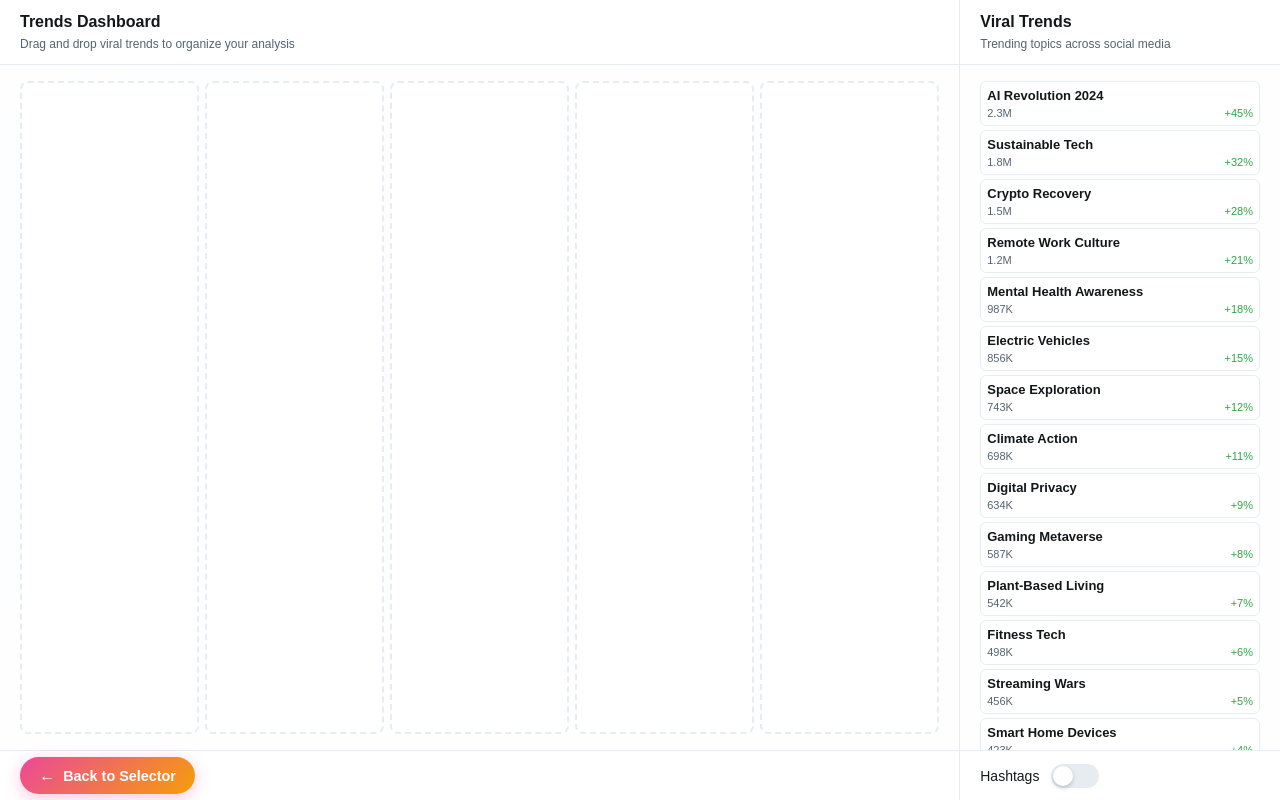
After one commit to AlexAndrianov/ICT728_sentiment_and_trend_analysis, a Django app: page /trends/ in a window 1280 px wide. The commit adds this page. Run offline with Django 5.2, Linux system fonts and the light colour scheme.

Commit message:
Add new Trends Dashboard with drag-and-drop functionality
- Create new Trends page with 5-column grid layout
- Add To Trends button on landing page with proper positioning
- Implement toggle between Viral Trends and Viral Hashtags modes
- Add drag-and-drop functionality for organizing trends
- Create responsive layout with proper panel heights
- Add Back to Selector navigation button
- Optimize card spacing and column gaps for compact display

```diff
--- /dev/null
+++ b/predictor_app/templates/predictor_app/trends.html
@@ -0,0 +1,491 @@
+<!DOCTYPE html>
+<html>
+<head>
+    <title>Trends Dashboard</title>
+    <style>
+        :root {
+            --bg: #f5f8fa;
+            --panel: #ffffff;
+            --border: #e6ecf0;
+            --text: #14171a;
+            --muted: #536471;
+            --accent: #1da1f2;
+            --good: #28a745;
+            --bad: #dc3545;
+            --mid: #007bff;
+            --low: #6c757d;
+        }
+
+        body {
+            font-family: Arial, sans-serif;
+            background: linear-gradient(135deg, rgba(66, 153, 225, 0.15) 0%, rgba(159, 122, 234, 0.15) 100%);
+            margin: 0;
+            display: flex;
+            height: 100vh;
+            color: var(--text);
+            position: relative;
+            overflow-x: hidden;
+            animation: fadeIn 1s ease-in-out;
+        }
+
+        .background-pattern {
+            position: fixed;
+            top: 0;
+            left: 0;
+            width: 100%;
+            height: 100%;
+            background-image:
+                radial-gradient(circle at 20% 50%, rgba(66, 153, 225, 0.15) 0%, transparent 50%),
+                radial-gradient(circle at 80% 80%, rgba(159, 122, 234, 0.15) 0%, transparent 50%),
+                radial-gradient(circle at 40% 20%, rgba(236, 72, 153, 0.15) 0%, transparent 50%);
+            z-index: -1;
+        }
+
+        @keyframes fadeIn {
+            from {
+                opacity: 0;
+            }
+            to {
+                opacity: 1;
+            }
+        }
+
+        .trends-dashboard {
+            width: 75%;
+            background: rgba(255, 255, 255, 0.95);
+            border-right: 1px solid var(--border);
+            display: flex;
+            flex-direction: column;
+            min-width: 600px;
+            backdrop-filter: blur(10px);
+        }
+
+        .trends-footer {
+            padding: 13px 20px;
+            border-top: 1px solid var(--border);
+            background: rgba(255, 255, 255, 0.98);
+            display: flex;
+            justify-content: flex-start;
+            align-items: center;
+            backdrop-filter: blur(10px);
+            box-sizing: border-box;
+            height: 50px;
+        }
+
+        .viral-trends {
+            width: 25%;
+            background: rgba(255, 255, 255, 0.95);
+            display: flex;
+            flex-direction: column;
+            min-width: 280px;
+            backdrop-filter: blur(10px);
+        }
+
+        .viral-trends-footer {
+            padding: 13px 20px;
+            border-top: 1px solid var(--border);
+            background: rgba(255, 255, 255, 0.98);
+            display: flex;
+            align-items: center;
+            gap: 12px;
+            backdrop-filter: blur(10px);
+            margin-top: auto;
+            box-sizing: border-box;
+            height: 50px;
+        }
+
+        .panel-header {
+            padding: 13px 20px;
+            border-bottom: 1px solid var(--border);
+            background: rgba(255, 255, 255, 0.98);
+            position: sticky;
+            top: 0;
+            z-index: 2;
+            backdrop-filter: blur(10px);
+        }
+
+        .panel-header h1,
+        .panel-header h2 {
+            margin: 0;
+            font-size: 16px;
+            color: var(--text);
+        }
+
+        .panel-header .sub {
+            margin-top: 6px;
+            font-size: 12px;
+            color: var(--muted);
+        }
+
+        .panel-body {
+            flex: 1;
+            overflow-y: auto;
+            padding: 16px 20px;
+        }
+
+        .trends-grid {
+            display: grid;
+            grid-template-columns: repeat(5, 1fr);
+            gap: 6px;
+            height: calc(100vh - 66px);
+            padding: 16px 20px;
+        }
+
+        .trend-column {
+            background: rgba(255, 255, 255, 0.8);
+            border: 2px dashed var(--border);
+            border-radius: 8px;
+            padding: 4px;
+            min-height: 200px;
+            transition: all 0.3s ease;
+        }
+
+        .trend-column.drag-over {
+            background: rgba(66, 153, 225, 0.1);
+            border-color: var(--accent);
+            border-style: solid;
+        }
+
+        .trend-card {
+            background: var(--panel);
+            border: 1px solid var(--border);
+            border-radius: 6px;
+            padding: 6px;
+            margin-bottom: 4px;
+            cursor: move;
+            transition: all 0.3s ease;
+            font-size: 12px;
+        }
+
+        .trend-card:hover {
+            transform: translateY(-2px);
+            box-shadow: 0 4px 12px rgba(0, 0, 0, 0.1);
+        }
+
+        .trend-card.dragging {
+            opacity: 0.5;
+            transform: rotate(5deg);
+        }
+
+        .viral-trend-item {
+            background: var(--panel);
+            border: 1px solid var(--border);
+            border-radius: 6px;
+            padding: 6px;
+            margin-bottom: 4px;
+            cursor: move;
+            transition: all 0.3s ease;
+            font-size: 12px;
+        }
+
+        .viral-trend-item:hover {
+            transform: translateY(-2px);
+            box-shadow: 0 4px 12px rgba(0, 0, 0, 0.1);
+        }
+
+        .viral-trend-item.dragging {
+            opacity: 0.5;
+            transform: rotate(5deg);
+        }
+
+        .trend-title {
+            font-weight: 600;
+            color: var(--text);
+            margin-bottom: 4px;
+            font-size: 13px;
+        }
+
+        .trend-stats {
+            display: flex;
+            justify-content: space-between;
+            color: var(--muted);
+            font-size: 11px;
+        }
+
+        .trend-engagement {
+            color: var(--good);
+            font-weight: 500;
+        }
+
+        .toggle-label {
+            font-size: 14px;
+            color: var(--text);
+            font-weight: 500;
+        }
+
+        .toggle-switch {
+            position: relative;
+            width: 48px;
+            height: 24px;
+            background: var(--border);
+            border-radius: 12px;
+            cursor: pointer;
+            transition: background 0.3s ease;
+        }
+
+        .toggle-switch.active {
+            background: var(--accent);
+        }
+
+        .toggle-slider {
+            position: absolute;
+            top: 2px;
+            left: 2px;
+            width: 20px;
+            height: 20px;
+            background: white;
+            border-radius: 50%;
+            transition: transform 0.3s ease;
+            box-shadow: 0 2px 4px rgba(0, 0, 0, 0.2);
+        }
+
+        .toggle-switch.active .toggle-slider {
+            transform: translateX(24px);
+        }
+
+        .back-button {
+            background: linear-gradient(135deg, #ec4899, #f59e0b);
+            color: white;
+            border: none;
+            padding: 0.6rem 1.2rem;
+            border-radius: 50px;
+            font-size: 0.9rem;
+            font-weight: 600;
+            cursor: pointer;
+            transition: all 0.3s ease;
+            box-shadow: 0 4px 16px rgba(236, 72, 153, 0.3);
+            display: flex;
+            align-items: center;
+            gap: 0.5rem;
+            text-decoration: none;
+        }
+
+        .back-button:hover {
+            transform: translateY(-2px);
+            box-shadow: 0 6px 20px rgba(236, 72, 153, 0.4);
+        }
+
+        .arrow-back {
+            font-size: 1rem;
+        }
+
+    </style>
+</head>
+<body>
+    <div class="background-pattern"></div>
+
+    <div class="trends-dashboard">
+        <div class="panel-header">
+            <h1>Trends Dashboard</h1>
+            <div class="sub">Drag and drop viral trends to organize your analysis</div>
+        </div>
+        <div class="trends-grid">
+            <div class="trend-column" data-column="1"></div>
+            <div class="trend-column" data-column="2"></div>
+            <div class="trend-column" data-column="3"></div>
+            <div class="trend-column" data-column="4"></div>
+            <div class="trend-column" data-column="5"></div>
+        </div>
+        <div class="trends-footer">
+            <button class="back-button" onclick="navigateBack()">
+                <span class="arrow-back">←</span>
+                Back to Selector
+            </button>
+        </div>
+    </div>
+
+    <div class="viral-trends">
+        <div class="panel-header">
+            <h2 id="viral-header">Viral Trends</h2>
+            <div class="sub">Trending topics across social media</div>
+        </div>
+        <div class="panel-body" id="viral-trends-list">
+            <!-- Trends will be generated by JavaScript -->
+        </div>
+        <div class="viral-trends-footer">
+            <span class="toggle-label">Hashtags</span>
+            <div class="toggle-switch" id="hashtag-toggle" onclick="toggleHashtags()">
+                <div class="toggle-slider"></div>
+            </div>
+        </div>
+    </div>
+
+    <script>
+        const viralTrends = [
+            { title: "AI Revolution 2024", engagement: "2.3M", growth: "+45%" },
+            { title: "Sustainable Tech", engagement: "1.8M", growth: "+32%" },
+            { title: "Crypto Recovery", engagement: "1.5M", growth: "+28%" },
+            { title: "Remote Work Culture", engagement: "1.2M", growth: "+21%" },
+            { title: "Mental Health Awareness", engagement: "987K", growth: "+18%" },
+            { title: "Electric Vehicles", engagement: "856K", growth: "+15%" },
+            { title: "Space Exploration", engagement: "743K", growth: "+12%" },
+            { title: "Climate Action", engagement: "698K", growth: "+11%" },
+            { title: "Digital Privacy", engagement: "634K", growth: "+9%" },
+            { title: "Gaming Metaverse", engagement: "587K", growth: "+8%" },
+            { title: "Plant-Based Living", engagement: "542K", growth: "+7%" },
+            { title: "Fitness Tech", engagement: "498K", growth: "+6%" },
+            { title: "Streaming Wars", engagement: "456K", growth: "+5%" },
+            { title: "Smart Home Devices", engagement: "423K", growth: "+4%" },
+            { title: "Online Education", engagement: "398K", growth: "+3%" }
+        ];
+
+        const viralHashtags = [
+            { title: "#AI2024", engagement: "3.1M", growth: "+52%" },
+            { title: "#SustainableTech", engagement: "2.4M", growth: "+38%" },
+            { title: "#Crypto", engagement: "2.1M", growth: "+31%" },
+            { title: "#RemoteWork", engagement: "1.8M", growth: "+25%" },
+            { title: "#MentalHealth", engagement: "1.5M", growth: "+22%" },
+            { title: "#EVs", engagement: "1.3M", growth: "+19%" },
+            { title: "#SpaceTech", engagement: "1.1M", growth: "+16%" },
+            { title: "#ClimateAction", engagement: "987K", growth: "+14%" },
+            { title: "#Privacy", engagement: "876K", growth: "+12%" },
+            { title: "#Metaverse", engagement: "765K", growth: "+10%" },
+            { title: "#PlantBased", engagement: "698K", growth: "+9%" },
+            { title: "#FitnessTech", engagement: "634K", growth: "+8%" },
+            { title: "#Streaming", engagement: "587K", growth: "+7%" },
+            { title: "#SmartHome", engagement: "543K", growth: "+6%" },
+            { title: "#EdTech", engagement: "498K", growth: "+5%" }
+        ];
+
+        let isHashtagMode = false;
+
+        function toggleHashtags() {
+            const toggle = document.getElementById('hashtag-toggle');
+            const header = document.getElementById('viral-header');
+            const subHeader = header.nextElementSibling;
+
+            isHashtagMode = !isHashtagMode;
+
+            if (isHashtagMode) {
+                toggle.classList.add('active');
+                header.textContent = 'Viral Hashtags';
+                subHeader.textContent = 'Trending hashtags across social media';
+            } else {
+                toggle.classList.remove('active');
+                header.textContent = 'Viral Trends';
+                subHeader.textContent = 'Trending topics across social media';
+            }
+
+            // Clear all columns
+            document.querySelectorAll('.trend-column').forEach(column => {
+                column.innerHTML = '';
+            });
+
+            // Reload the list
+            initializeTrends();
+        }
+
+        function initializeTrends() {
+            const trendsList = document.getElementById('viral-trends-list');
+            trendsList.innerHTML = '';
+
+            const currentData = isHashtagMode ? viralHashtags : viralTrends;
+
+            currentData.forEach((item, index) => {
+                const itemCard = document.createElement('div');
+                itemCard.className = isHashtagMode ? 'viral-trend-item' : 'viral-trend-item';
+                itemCard.draggable = true;
+                itemCard.dataset.itemId = index + 1;
+                itemCard.innerHTML = `
+                    <div class="trend-title">${item.title}</div>
+                    <div class="trend-stats">
+                        <span>${item.engagement}</span>
+                        <span class="trend-engagement">${item.growth}</span>
+                    </div>
+                `;
+
+                // Add drag event listeners
+                itemCard.addEventListener('dragstart', handleDragStart);
+                itemCard.addEventListener('dragend', handleDragEnd);
+
+                trendsList.appendChild(itemCard);
+            });
+        }
+
+        let draggedElement = null;
+
+        function handleDragStart(e) {
+            draggedElement = e.target;
+            e.target.classList.add('dragging');
+            e.dataTransfer.effectAllowed = 'move';
+            e.dataTransfer.setData('text/html', e.target.innerHTML);
+        }
+
+        function handleDragEnd(e) {
+            e.target.classList.remove('dragging');
+
+            // Remove drag-over class from all columns
+            document.querySelectorAll('.trend-column').forEach(column => {
+                column.classList.remove('drag-over');
+            });
+        }
+
+        // Setup drop zones for trend columns
+        document.querySelectorAll('.trend-column').forEach(column => {
+            column.addEventListener('dragover', handleDragOver);
+            column.addEventListener('drop', handleDrop);
+            column.addEventListener('dragenter', handleDragEnter);
+            column.addEventListener('dragleave', handleDragLeave);
+        });
+
+        function handleDragOver(e) {
+            if (e.preventDefault) {
+                e.preventDefault();
+            }
+            e.dataTransfer.dropEffect = 'move';
+            return false;
+        }
+
+        function handleDragEnter(e) {
+            e.target.closest('.trend-column').classList.add('drag-over');
+        }
+
+        function handleDragLeave(e) {
+            if (e.target.classList.contains('trend-column')) {
+                e.target.classList.remove('drag-over');
+            }
+        }
+
+        function handleDrop(e) {
+            if (e.stopPropagation) {
+                e.stopPropagation();
+            }
+            e.preventDefault();
+
+            const column = e.target.closest('.trend-column');
+            column.classList.remove('drag-over');
+
+            if (draggedElement && column) {
+                // Create new trend card in the column
+                const newCard = document.createElement('div');
+                newCard.className = 'trend-card';
+                newCard.draggable = true;
+                newCard.innerHTML = draggedElement.innerHTML;
+
+                // Add drag event listeners to the new card
+                newCard.addEventListener('dragstart', handleDragStart);
+                newCard.addEventListener('dragend', handleDragEnd);
+
+                column.appendChild(newCard);
+
+                // Remove original from viral trends list
+                draggedElement.remove();
+            }
+
+            return false;
+        }
+
+        function navigateBack() {
+            document.body.style.transition = "opacity 0.8s ease-in-out";
+            document.body.style.opacity = "0";
+
+            setTimeout(() => {
+                window.location.href = "{% url 'landing' %}";
+            }, 800);
+        }
+
+        // Initialize trends when page loads
+        document.addEventListener('DOMContentLoaded', initializeTrends);
+    </script>
+</body>
+</html>
--- a/predictor_app/urls.py
+++ b/predictor_app/urls.py
@@ -6,6 +6,7 @@ urlpatterns = [
     path("", views.login, name="login"),
     path("selector/", views.landing, name="landing"),
     path("dashboard/", views.index, name="index"),
+    path("trends/", views.trends, name="trends"),
     path("tweets/", views.tweet_list, name="tweet_list"),
     path("save-to-dashboard/", views.save_to_dashboard, name="save_to_dashboard"),
     path("remove-from-dashboard/", views.remove_from_dashboard, name="remove_from_dashboard"),
--- a/predictor_app/views.py
+++ b/predictor_app/views.py
@@ -43,6 +43,10 @@ def login(request):
 def landing(request):
     """Landing page for social media analytics platform"""
     return render(request, 'predictor_app/landing.html')
+
+def trends(request):
+    """Trends dashboard page"""
+    return render(request, 'predictor_app/trends.html')
 
 
 def index(request):
```
Also changed, not shown: predictor_app/templates/predictor_app/landing.html (+69 -3 lines).
